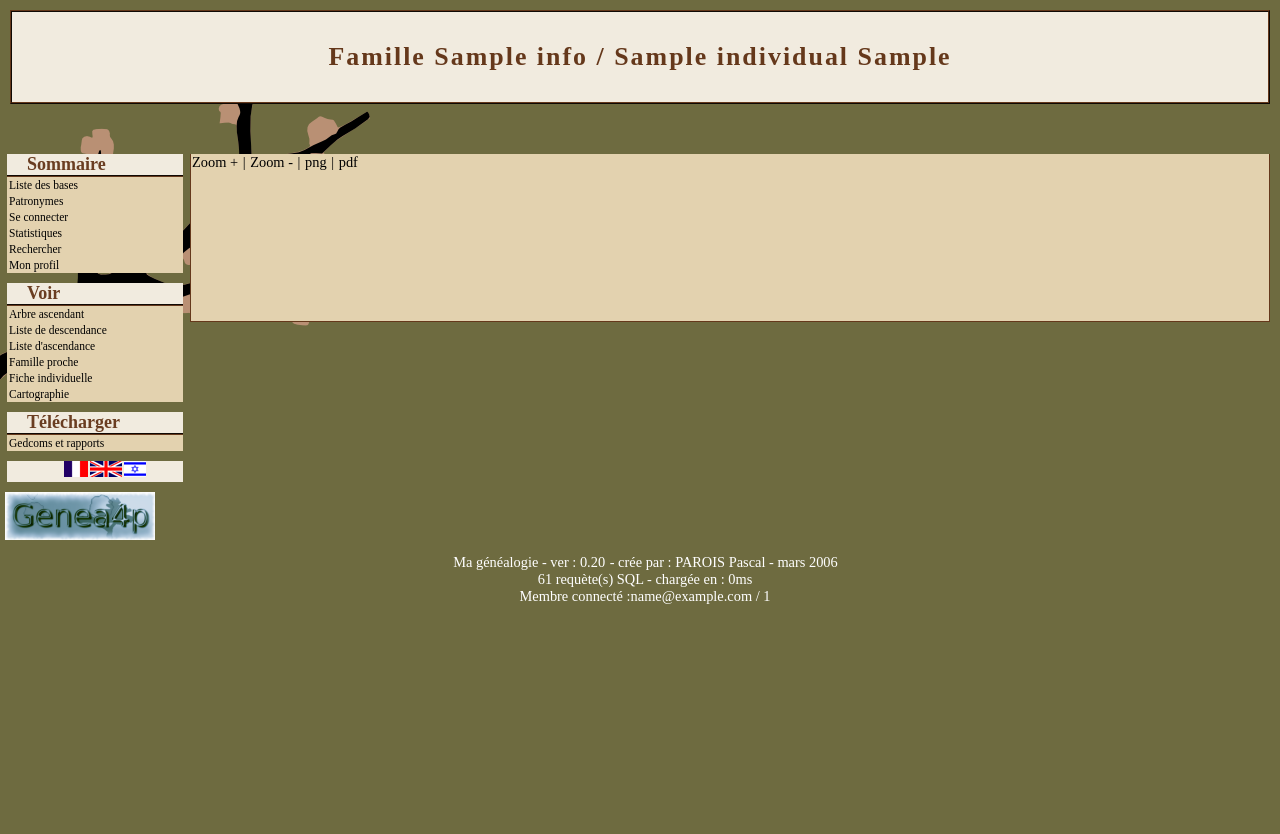
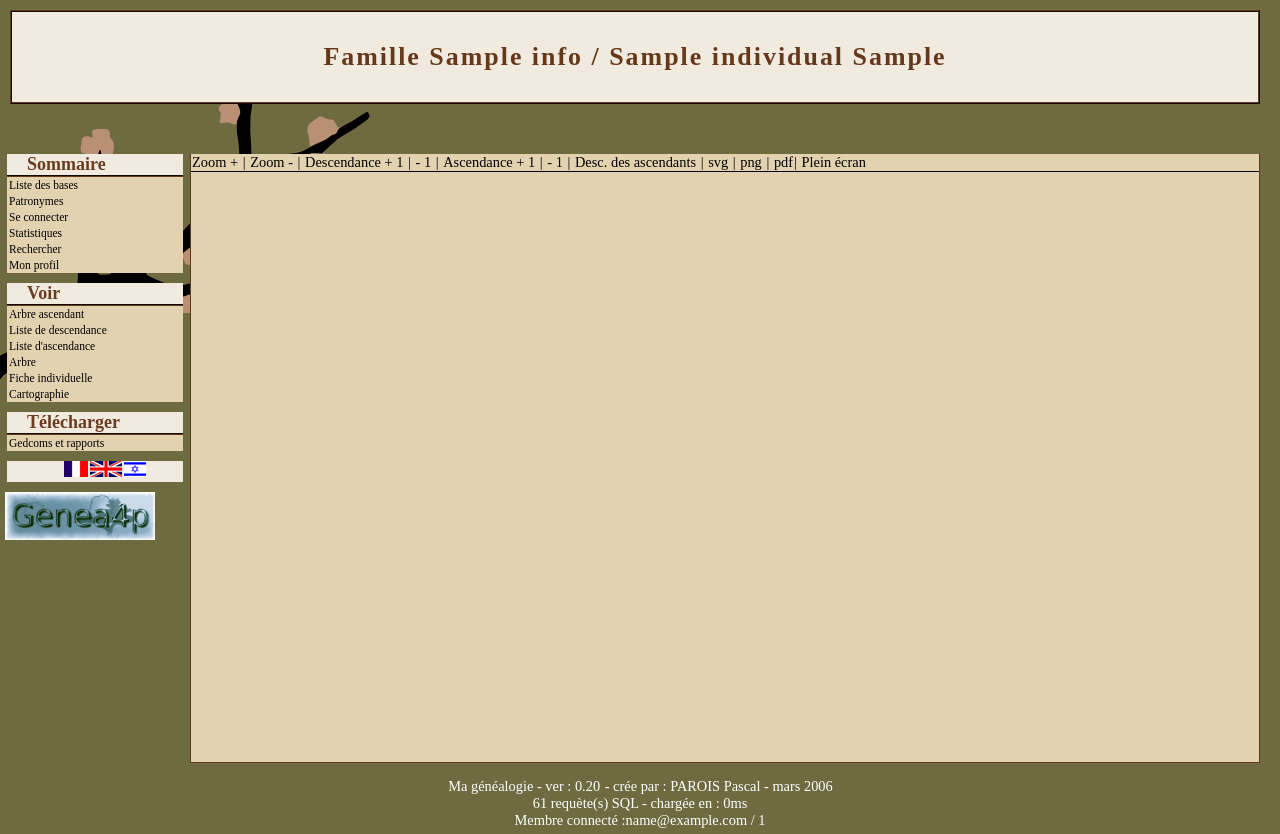
Before and after one commit to pascal22p/genea4p, a PHP site: page /arbre.php?id_pers=1 in a window 1280 px wide. Before the commit the page ends 604 px from the top, so only its background shows below. Run offline with PHP 8.4, Linux system fonts and the light colour scheme; the visitor is signed in with stand-in values (Sample User, id 1); data comes from the database, SQL or seed files in the repository; tables that the repository leaves empty hold one stand-in row (values such as "Sample post"); a stand-in replaces the project's code that opens the database connection.

Commit message:
amelioration arbre
git-svn-id: https://svn.parois.net/genea4p/trunk@30 27b2e5c6-0218-4ace-b0d2-368e73e1cceb

```diff
--- a/arbre.php
+++ b/arbre.php
@@ -41,32 +41,134 @@ if (!isset($g4p_indi))
   die($g4p_langue['id_inconnu']);
 
 $g4p_titre_page='Famille proche de : '.$g4p_indi->nom.' '.$g4p_indi->prenom;
+
+$g4p_javascript='<style type="text/css">
+#arbre_div {
+    overflow:auto;
+    width:auto;
+    padding:0;
+    margin:0;
+    border-top:1px solid black;
+}
+</style>';
+
+$body=' onload="onload();" onresize="onload();" ';
+
 require_once($g4p_chemin.'entete.php');
 
 echo '
 <script type="text/javascript">
+    function onload() {';
+    if(!empty($_GET['pleinecran']))
+    {
+        echo 'pleinecran();';
+        $offset=140;
+    }
+    else
+        $offset=0;
+    echo 'document.getElementById(\'arbre_div\').style.height=(window.innerHeight-'.(210-$offset).')+\'px\';';
+echo '}
+
 var arbre_width;
 function Resizep(ID) {
 if(!arbre_width){
     arbre_width=document.getElementById(\'arbre_div\').offsetWidth;
 }
-arbre_width=arbre_width+100;
+arbre_width=arbre_width+150;
 document.getElementById(ID).width=arbre_width+\'px\';
 }
 function Resizem(ID) {
 if(!arbre_width){
     arbre_width=document.getElementById(\'arbre_div\').offsetWidth;
 }
-arbre_width=arbre_width-100;
+arbre_width=arbre_width-150;
 document.getElementById(ID).width=arbre_width+\'px\';
+}
+
+function pleinecran() {
+    document.getElementById(\'header\').style.display=\'none\';
+    document.getElementById(\'navigation\').style.display=\'none\';
+    document.getElementById(\'wrapper\').style.margin=\'0px\';
+    document.getElementById(\'wrapper\').style.padding=\'0px\';
+    document.getElementById(\'wrapper\').style.float=\'none\';
+    document.getElementById(\'wrapper\').style.width=\'100%\';
+    document.getElementById(\'content\').style.margin=\'0px\';
+    document.getElementById(\'content\').style.padding=\'0px\';
+    document.getElementById(\'content\').style.width=\'100%\';
 }
 </script>
 ';
 
-echo '<a href="#" onClick="Resizep(\'arbre\')">Zoom +</a> | <a href="#" onClick="Resizem(\'arbre\')">Zoom -</a> | <a href="arbre_svg.php?id_pers='.$_GET['id_pers'].'&output=png" >png</a>  | <a href="arbre_svg.php?id_pers='.$_GET['id_pers'].'&output=pdf" >pdf</a>';
+$get=array();
+if(!empty($_GET['output']))
+    $get['output']='&output='.$_GET['output'];
+else
+    $get['output']='';
+if(!empty($_GET['pleinecran']))
+{
+    $get['pleinecran']='&pleinecran='.$_GET['pleinecran'];
+    echo '<script type="text/javascript">pleinecran()</script>';
+}
+else
+    $get['pleinecran']='';
+if(isset($_GET['limite_descendance']) and (int)$_GET['limite_descendance']>=0)
+    $get['limite_descendance']='&limite_descendance='.(int)$_GET['limite_descendance'];
+else
+{
+    $get['limite_descendance']='';
+    $_GET['limite_descendance']=1;
+}
+if(isset($_GET['limite_ascendance']) and (int)$_GET['limite_ascendance']>=0)
+    $get['limite_ascendance']='&limite_ascendance='.(int)$_GET['limite_ascendance'];
+else
+{
+    $get['limite_ascendance']='';
+    $_GET['limite_ascendance']=2;
+}
+if(!empty($_GET['fulldesc']))
+{
+    $get['fulldesc']='&fulldesc=1';
+}
+else
+    $get['fulldesc']='';
 
-echo '<div id="arbre_div" style="overflow:auto;width:auto;max-height:650px">';
-echo '<object type="image/svg+xml" id="arbre" name="arbre" data="arbre_svg.php?id_pers='.$_GET['id_pers'].'" width="100%" ></object>';
+function return_get($except='')
+{
+    global $get;
+    $tmp=$get;
+    if(is_array($except))
+        foreach($except as $a_except)
+            unset($tmp[$a_except]);
+    elseif(!empty($except))
+        unset($tmp[$except]);
+    return implode('',$tmp);
+}
+
+echo '<a href="#" onClick="Resizep(\'arbre\')">Zoom +</a>
+| <a href="#" onClick="Resizem(\'arbre\')">Zoom -</a>
+| <a href="arbre.php?id_pers='.$_GET['id_pers'].return_get('limite_descendance').'&limite_descendance='.($_GET['limite_descendance']+1).'" >Descendance + 1</a>
+| <a href="arbre.php?id_pers='.$_GET['id_pers'].return_get('limite_descendance').'&limite_descendance='.($_GET['limite_descendance']-1).'" > - 1 </a>
+| <a href="arbre.php?id_pers='.$_GET['id_pers'].return_get('limite_ascendance').'&limite_ascendance='.($_GET['limite_ascendance']+1).'" >Ascendance + 1</a>
+| <a href="arbre.php?id_pers='.$_GET['id_pers'].return_get('limite_ascendance').'&limite_ascendance='.($_GET['limite_ascendance']-1).'" > - 1 </a>  ';
+if(empty($get['fulldesc']))
+    echo '| <a href="arbre.php?id_pers='.$_GET['id_pers'].return_get('fulldesc').'&fulldesc=1" >Desc. des ascendants</a>  ';
+else
+    echo '| <a href="arbre.php?id_pers='.$_GET['id_pers'].return_get('fulldesc').'" >Asc. uniquement</a>  ';
+echo '| <a href="arbre.php?id_pers='.$_GET['id_pers'].return_get('output').'" >svg</a>
+| <a href="arbre.php?id_pers='.$_GET['id_pers'].return_get('output').'&output=png" >png</a>
+| <a href="arbre_svg.php?id_pers='.$_GET['id_pers'].return_get('output').'&output=pdf" >pdf</a>';
+if(empty($_GET['pleinecran']))
+    echo '| <a href="arbre.php?id_pers='.$_GET['id_pers'].return_get('pleinecran').'&pleinecran=1" >Plein écran</a>';
+else
+    echo '| <a href="arbre.php?id_pers='.$_GET['id_pers'].return_get('pleinecran').'" >Retour au site</a>';
+
+echo '<div id="arbre_div" >';
+if(!empty($_GET['output']) and $_GET['output']=='png')
+    echo '<a href="arbre_svg.php?id_pers='.$_GET['id_pers'].'&output=png"><img id="arbre" id="arbre" name="arbre" src="arbre_svg.php?id_pers='.$_GET['id_pers'].return_get('output').'&output=png" width="100%" style="border:0;margin:0" /></a>';
+else
+    echo '<object type="image/svg+xml" id="arbre" name="arbre" data="arbre_svg.php?id_pers='.$_GET['id_pers'].return_get('output').'" width="100%" >
+    Votre navigateur ne supporte pas le format svg. Utilisez en un autre (firefox, opera...) ou utilisez le format png.
+    </object>';
 echo '</div>';
 //echo '<iframe src="arbre_svg.php?id_pers='.$_GET['id_pers'].'" width="100%" height="700px" ></iframe>';
 /*
--- a/arbre_svg.php
+++ b/arbre_svg.php
@@ -50,7 +50,7 @@ if(isset($_GET['limite_ascendance']) and $_GET['limite_ascendance']<10)
     $limite_ascendance=$_GET['limite_ascendance'];
 else
     $limite_ascendance=2;
-if(isset($_GET['limite_descendance']) and $_GET['limite_descendance']<10)
+if(isset($_GET['limite_descendance']) and $_GET['limite_descendance']<10 and $_GET['limite_descendance']>=0)
     $limite_descendance=$_GET['limite_descendance'];
 else
     $limite_descendance=1;
@@ -70,8 +70,8 @@ $dot_filename=uniqid();
 $dot=fopen('/tmp/'.$dot_filename, 'w');
 fwrite($dot, 'digraph family {
     ranksep="0.6";
-    bgcolor=transparent;
-    node [shape = record];'."\n");
+    bgcolor="transparent";
+    node [shape = record, fontname="SVGDejaVu.svg"];'."\n");
 /*
     dpi="72";
     size="8,100";
@@ -80,6 +80,13 @@ fwrite($dot, 'digraph family {
 function g4p_print_label($indi, $option=' [style="filled", fillcolor="#ffffff"] ')
 {
     global $liste_nodes;
+
+    $tmp=array();
+    foreach($_GET as $key=>$val)
+    {
+        if($key!='id_pers')
+            $tmp[]='&'.$key.'='.$val;
+    }
     if(empty($liste_nodes['i'.$indi->indi_id]))
     {
         $liste_nodes['i'.$indi->indi_id]=true;
@@ -88,7 +95,7 @@ function g4p_print_label($indi, $option=' [style="filled", fillcolor="#ffffff"]
         if(!empty($date))
            return 'i'.$indi->indi_id.' '.$option.' [label=<
                 <TABLE BORDER="0" CELLBORDER="0" CELLSPACING="0"
-                    HREF="'.g4p_make_url('','arbre.php','id_pers='.$indi->indi_id,0).'"
+                    HREF="'.g4p_make_url('','arbre.php','id_pers='.$indi->indi_id.implode('',$tmp),0).'"
                     TARGET="_top" ALIGN="CENTER" TITLE="">
                 <TR><TD ALIGN="CENTER" TITLE=""><FONT POINT-SIZE="12.0">'.$indi->prenom.' '.$indi->nom.'</FONT></TD></TR>
                 <TR><TD ALIGN="CENTER" TITLE=""><FONT POINT-SIZE="9.0">'.$date.'</FONT></TD></TR>
@@ -97,7 +104,7 @@ function g4p_print_label($indi, $option=' [style="filled", fillcolor="#ffffff"]
         else
             return 'i'.$indi->indi_id.' '.$option.' [label=<
                 <TABLE BORDER="0" CELLBORDER="0" CELLSPACING="0"
-                    HREF="'.g4p_make_url('','arbre.php','id_pers='.$indi->indi_id,0).'"
+                    HREF="'.g4p_make_url('','arbre.php','id_pers='.$indi->indi_id.implode('',$tmp),0).'"
                     TARGET="_top" ALIGN="CENTER"  TITLE="">
                 <TR><TD ALIGN="CENTER" TITLE=""><FONT POINT-SIZE="12.0">'.$indi->prenom.' '.$indi->nom.'</FONT></TD></TR>
                 </TABLE>
@@ -125,7 +132,7 @@ function g4p_print_family($famille, $option=' [style="filled", fillcolor="#fffff
                 }
             }
         }
-        return 'f'.$famille->id.' '.$option.' [ shape=ellipse, label=< <FONT POINT-SIZE="10.0">'.$date.' </FONT> >];'."\n";
+        return 'f'.$famille->id.' '.$option.' [ shape=ellipse, label=< <FONT POINT-SIZE="10.0pt">'.$date.' </FONT> >];'."\n";
     }
     else
         return '';
@@ -273,8 +280,7 @@ function g4p_load_enfants($g4p_indi, $generation)
 
     if(!empty($conjoint) and $generation<$limite_ascendance)
         foreach($conjoint as $a_conjoint)
-            if($conjoint_parent=g4p_load_parent($a_conjoint, $generation+1, _fulldesc_))
-                fwrite($dot, g4p_print_link(array('f'.$conjoint_parent, 'i'.$a_famille->wife->indi_id)));
+            $conjoint_parent=g4p_load_parent($a_conjoint, $generation+1, _fulldesc_);
 
     if($generation<$limite_ascendance)
         if($famille_id=g4p_load_parent($g4p_indi, $generation+1, _fulldesc_))
@@ -290,8 +296,11 @@ fclose($dot);
 
 shell_exec('dot -T'.$output.' /tmp/'.$dot_filename.' -o /tmp/'.$dot_filename.'.'.$output);
 if($output=='svg')
+{
     shell_exec('sed -i \'s/font-size:\([0-9.]*\);/font-size:\1px;/g\' /tmp/'.$dot_filename.'.'.$output);
-
+    //shell_exec('sed -i \'s/viewBox="\([0-9 .]*\)"//g\' /tmp/'.$dot_filename.'.'.$output);
+    //echo '/tmp/'.$dot_filename.'.'.$output;
+ }
 readfile('/tmp/'.$dot_filename.'.'.$output);
 
 //print_r($liste_nodes);
--- a/entete.php
+++ b/entete.php
@@ -127,13 +127,10 @@ function confirme(objet, message)
 
 <?php
 
-echo '<script type="text/javascript" src="',$g4p_chemin,'bulle/bulle'.(($accept_xml)?'_xhtml':'').'.js"></script>';
-
 if(!empty($g4p_javascript))
     echo $g4p_javascript;
 
-echo '</head><body
-    style="behavior:url(\''.$g4p_chemin.'styles/csshover.htc\');">'."\n";
+echo '</head><body '.@$body.' >'."\n";
 
 if (!isset($_SESSION['genea_db_nom']))
     $_SESSION['genea_db_nom']='';
--- a/menu/menu.php
+++ b/menu/menu.php
@@ -50,7 +50,7 @@ if (isset($g4p_indi->indi_id))
         <li class="ssmenu"><a href="',g4p_make_url('','arbre_ascendant.php','genea_db_id='.$_SESSION['genea_db_id'].'&amp;g4p_id='.$g4p_indi->indi_id,'arbre_ascendant-'.$_SESSION['genea_db_id'].'-'.g4p_prepare_varurl($g4p_indi->nom).'-'.g4p_prepare_varurl($g4p_indi->prenom).'-'.$g4p_indi->indi_id),'">',$g4p_langue['menu_voir_arbre_asc'],'</a></li>
         <li class="ssmenu"><a href="',g4p_make_url('','liste_descendance.php','id_pers='.$g4p_indi->indi_id,'liste_descendance-'.$_SESSION['genea_db_id'].'-'.g4p_prepare_varurl($g4p_indi->nom).'-'.g4p_prepare_varurl($g4p_indi->prenom).'-'.$g4p_indi->indi_id),'">',$g4p_langue['menu_voir_liste_desc'],'</a></li>
         <li class="ssmenu"><a href="',g4p_make_url('','liste_ascendance.php','id_pers='.$g4p_indi->indi_id,'liste_ascendance-'.$_SESSION['genea_db_id'].'-'.g4p_prepare_varurl($g4p_indi->nom).'-'.g4p_prepare_varurl($g4p_indi->prenom).'-'.$g4p_indi->indi_id),'">',$g4p_langue['menu_voir_liste_asc'],'</a></li>
-        <li class="ssmenu"><a href="',g4p_make_url('','arbre.php','id_pers='.$g4p_indi->indi_id,0),'">',$g4p_langue['menu_famille_proche'],'</a></li>
+        <li class="ssmenu"><a href="',g4p_make_url('','arbre.php','id_pers='.$g4p_indi->indi_id,0),'">Arbre</a></li>
         <li class="ssmenu"><a href="',g4p_make_url('','index.php','g4p_action=fiche_indi',0),'">',$g4p_langue['menu_fiche'],'</a></li>';
 }
 
--- a/styles/new.css
+++ b/styles/new.css
@@ -15,6 +15,7 @@ html,body
 body
 {
 		font-size:0.9em;
+		padding-right:10px;
 }
 
 p
```
